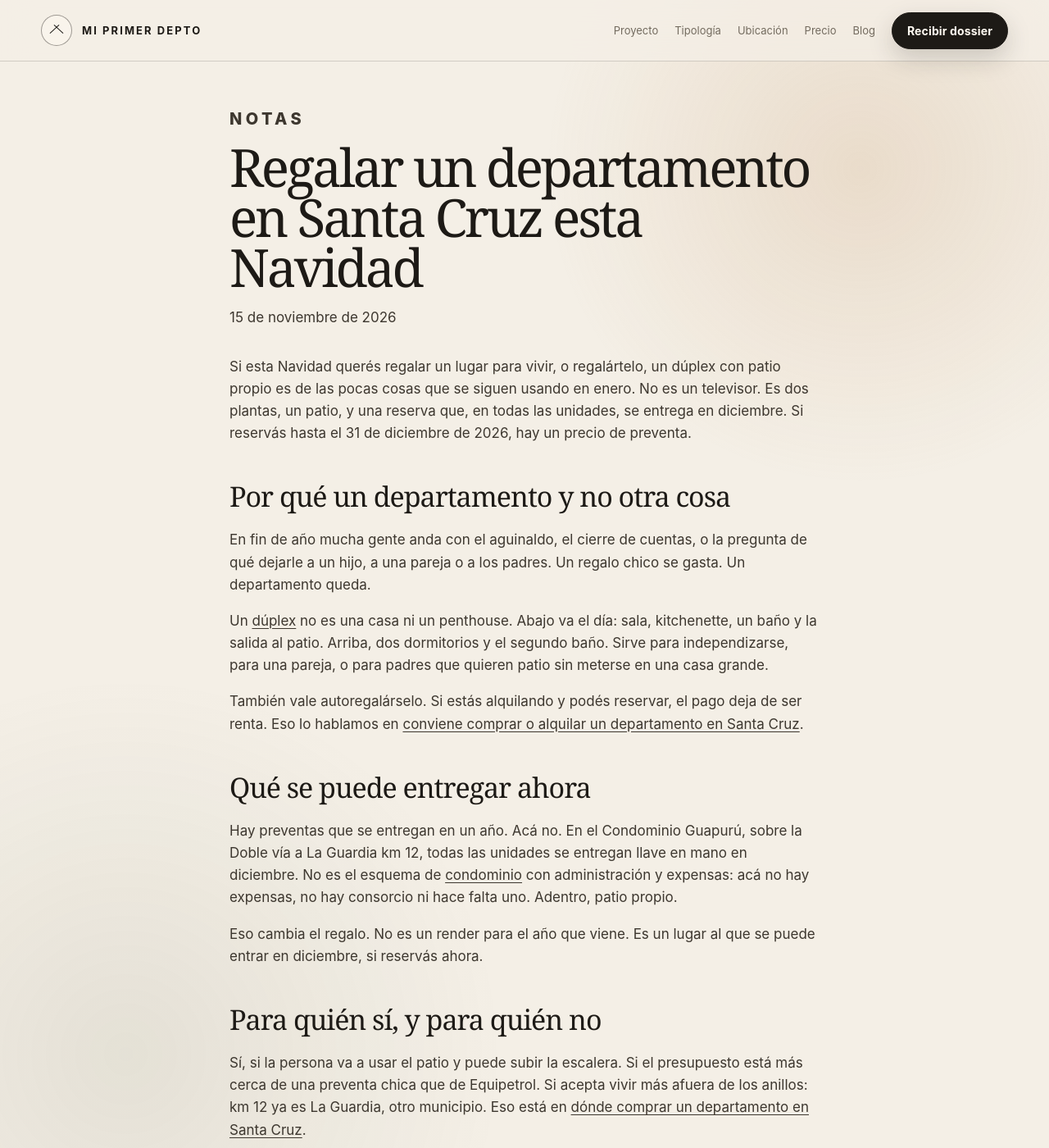
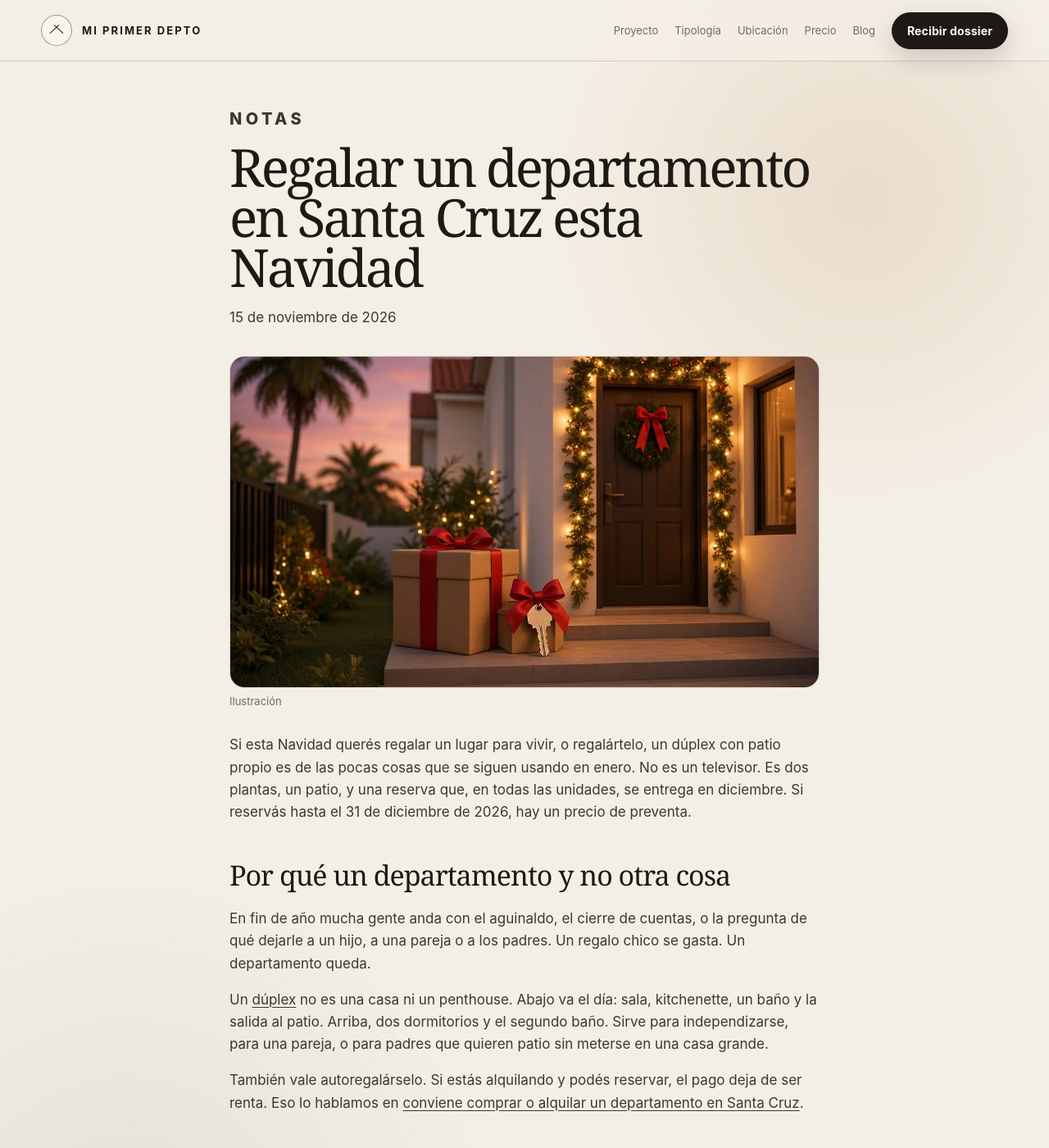
Before and after one commit to juanmanuelramallo/miprimerdepto, a Jekyll site: the page built from _posts/2026-11-15-regalar-departamento-navidad-santa-cruz.md, in a window 1280 px wide and 1400 px high. Shown: the whole window at 82% size. Built offline with Jekyll 4.4.1, drawn with Linux system fonts in a browser that asks for light colours.

Commit message:
Add a cover image to the Christmas draft post
Optimize a JPG and WebP under assets/images/blog. Render a cover only when a post sets image in front matter, and use it for Open Graph, Twitter, and JSON-LD.

```diff
--- a/_includes/blog-head.html
+++ b/_includes/blog-head.html
@@ -13,12 +13,17 @@
 <meta property="og:site_name" content="Mi Primer Depto" />
 <meta property="og:title" content="{{ page.title | escape }}" />
 <meta property="og:description" content="{{ page.description | default: site.description | escape }}" />
+{% if page.image %}
+<meta property="og:image" content="{{ page.image | absolute_url }}" />
+<meta property="og:image:alt" content="{{ page.image_alt | default: page.title | escape }}" />
+{% else %}
 <meta property="og:image" content="{{ site.url }}/assets/images/guapuru/material-arquitecto-08.jpg" />
 <meta property="og:image:alt" content="Vista arquitectónica del Condominio Guapurú" />
+{% endif %}
 <meta name="twitter:card" content="summary_large_image" />
 <meta name="twitter:title" content="{{ page.title | escape }}" />
 <meta name="twitter:description" content="{{ page.description | default: site.description | escape }}" />
-<meta name="twitter:image" content="{{ site.url }}/assets/images/guapuru/material-arquitecto-08.jpg" />
+<meta name="twitter:image" content="{% if page.image %}{{ page.image | absolute_url }}{% else %}{{ site.url }}/assets/images/guapuru/material-arquitecto-08.jpg{% endif %}" />
 {% if page.robots %}<meta name="robots" content="{{ page.robots }}" />{% endif %}
 <link rel="stylesheet" href="/assets/blog.css">
 {% include analytics.html %}
--- a/_layouts/post.html
+++ b/_layouts/post.html
@@ -14,7 +14,7 @@
         "datePublished": "{{ page.date | date: '%Y-%m-%d' }}",
         "dateModified": "{{ page.date | date: '%Y-%m-%d' }}",
         "mainEntityOfPage": "{{ page.url | absolute_url }}",
-        "image": "{{ site.url }}/assets/images/guapuru/material-arquitecto-08.jpg",
+        "image": "{% if page.image %}{{ page.image | absolute_url }}{% else %}{{ site.url }}/assets/images/guapuru/material-arquitecto-08.jpg{% endif %}",
         "author": { "@type": "Organization", "name": "Mi Primer Depto", "url": "{{ site.url }}/" },
         "publisher": { "@type": "Organization", "name": "Mi Primer Depto", "url": "{{ site.url }}/" }
       }{% if page.faq %},
@@ -67,6 +67,19 @@
           {% when 12 %}{% assign month = "diciembre" %}
         {% endcase %}
         <p class="meta"><time datetime="{{ page.date | date: '%Y-%m-%d' }}">{% if page.date_label %}{{ page.date_label }}{% else %}{{ day }} de {{ month }} de {{ year }}{% endif %}</time></p>
+        {% if page.image %}
+        <figure class="note-cover">
+          {% if page.image_webp %}
+          <picture>
+            <source type="image/webp" srcset="{{ page.image_webp }}">
+            <img src="{{ page.image }}" alt="{{ page.image_alt | default: page.title | escape }}" width="1200" height="675">
+          </picture>
+          {% else %}
+          <img src="{{ page.image }}" alt="{{ page.image_alt | default: page.title | escape }}" width="1200" height="675">
+          {% endif %}
+          <figcaption>Ilustración</figcaption>
+        </figure>
+        {% endif %}
         {{ content }}
         {% if page.faq %}
         <section class="faq" id="faq">
--- a/_posts/2026-11-15-regalar-departamento-navidad-santa-cruz.md
+++ b/_posts/2026-11-15-regalar-departamento-navidad-santa-cruz.md
@@ -6,6 +6,9 @@ permalink: /blog/regalar-departamento-navidad-santa-cruz/
 date_label: 15 de noviembre de 2026
 robots: noindex, nofollow
 sitemap: false
+image: /assets/images/blog/regalar-departamento-navidad-santa-cruz.jpg
+image_webp: /assets/images/blog/regalar-departamento-navidad-santa-cruz.webp
+image_alt: "Puerta de un dúplex con corona navideña, luces, un regalo y una llave con moño"
 cta_text: "Si reservás hasta el 31 de diciembre de 2026, hay un precio de preventa. Pedí el dossier y consultá el detalle por WhatsApp."
 cta_whatsapp: "https://wa.me/59177363153?text=Hola%2C%20quiero%20recibir%20el%20dossier%2C%20planos%2C%20precios%20y%20disponibilidad%20de%20Mi%20Primer%20Depto%2C%20y%20consultar%20el%20precio%20de%20preventa"
 faq:
--- a/assets/blog.css
+++ b/assets/blog.css
@@ -107,3 +107,7 @@ body.blog-guia{padding-bottom:96px}
   .dock-inner{height:auto;padding:12px 0;flex-wrap:wrap}
   body.blog-guia{padding-bottom:120px}
 }
+
+article.note .note-cover{margin:0 0 32px}
+article.note .note-cover img{width:100%;height:auto;display:block;border-radius:18px;border:1px solid var(--line)}
+article.note .note-cover figcaption{color:var(--muted);font-size:13px;margin-top:8px}
```
Also changed, not shown: assets/images/blog/regalar-departamento-navidad-santa-cruz.jpg (added), assets/images/blog/regalar-departamento-navidad-santa-cruz.webp (added).
